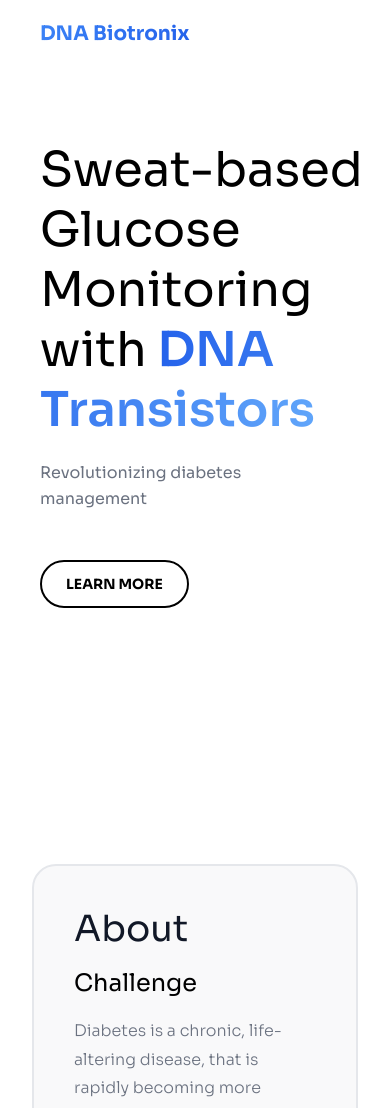
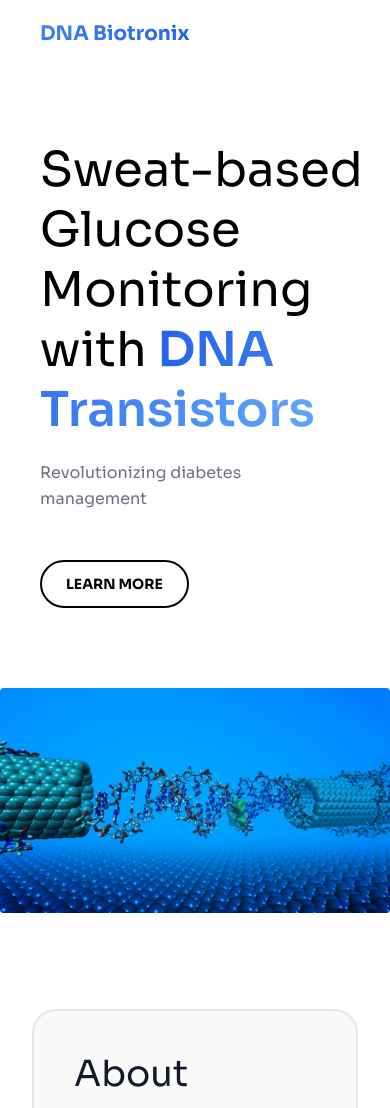
Before and after one commit to ericcxie/dnabiotronix-web, a Next.js app: page / in a window 390 px wide. Shown: the top 1108 px of the page. Built offline with nearby package versions, Linux system fonts and the light colour scheme.

Commit message:
blue img sizing

```diff
--- a/components/sections/Hero.tsx
+++ b/components/sections/Hero.tsx
@@ -1,14 +1,31 @@
 import { Link, animateScroll as scroll } from 'react-scroll';
 import FadeUpMotionDiv from "../utils/FadeUpMotion";
+import React, { useEffect, useState } from 'react';
 
 const Hero = () => {
+  const [isMobile, setIsMobile] = useState(false);
+  useEffect(() => {
+    const handleResize = () => {
+      setIsMobile(window.innerWidth <= 640);
+    };
+
+    // Initial check
+    handleResize();
+
+    // Add event listener for window resize
+    window.addEventListener('resize', handleResize);
+
+    // Cleanup the event listener on component unmount
+    return () => {
+      window.removeEventListener('resize', handleResize);
+    };
+  }, []);
   return (
     <>
       <section
         id="home"
         className="dark:bg-gray-dark relative z-10 overflow-hidden pb-16 mt-[60px]
                    md:pb-[120px] md:pt-[150px] xl:pb-[160px] xl:pt-[180px] 2xl:pb-[200px] 2xl:pt-[210px]
-
                    "
       >
         <div className="container mx-auto flex-wrap">
@@ -33,26 +50,31 @@ const Hero = () => {
                 </p>
                 </FadeUpMotionDiv>
                 <FadeUpMotionDiv>
-                <Link to="about" smooth={true} duration={1000}
+                <Link to="about" smooth={true} duration={1000}  offset={-50}
                 className="text-black border-2 border-black text-sm font-bold
                 inline-block px-6 py-3 bg-transparent rounded-full hover:bg-black hover:text-white
                 transition duration-300">
                   LEARN MORE
                 </Link>
                 </FadeUpMotionDiv>
-                <div className="mt-20 pt-20 sm:mt-0 sm:pt-0"></div>
+                <div className="height:[100px] mt-10 pt-10 sm:mt-0 sm:pt-0"></div>
               </div>
             </div>
-            <FadeUpMotionDiv>
-            <div className="md:w-1/3 lg:w-1/2 px-4 absolute right-0 hidden xl:block ">
-              <div className="absolute left-[-70px] top-[-50px] z-[-1] opacity-30 lg:opacity-100 transform translate-x-[0px]">
-                <img
-                  src="/assets/landingImg.svg"
-                  alt="Hero Background"
-                />
+            <div className="md:w-1/3 lg:w-1/2 px-4 sm:absolute right-0  t-[50px]">
+            {isMobile ? (
+              <div className="sm:top-[-50px] lg:opacity-100
+              width-[78vw]
+              transform translate-x-[0px]">
+                <FadeUpMotionDiv>
+                <img src="/assets/landingImgMobile.svg" alt="Mobile Hero Background" />
+                </FadeUpMotionDiv>
               </div>
+              ) : (
+                <div className="absolute left-[-70px] top-[450px] sm:top-[-50px] z-[-1] opacity-100 transform translate-x-[0px]">
+                  <img src="/assets/landingImg.svg" alt="Hero Background" />
+                </div>
+              )}
             </div>
-            </FadeUpMotionDiv>
           </div>
         </div>
 
```
Also changed, not shown: public/assets/landingImgMobile.svg (added).
